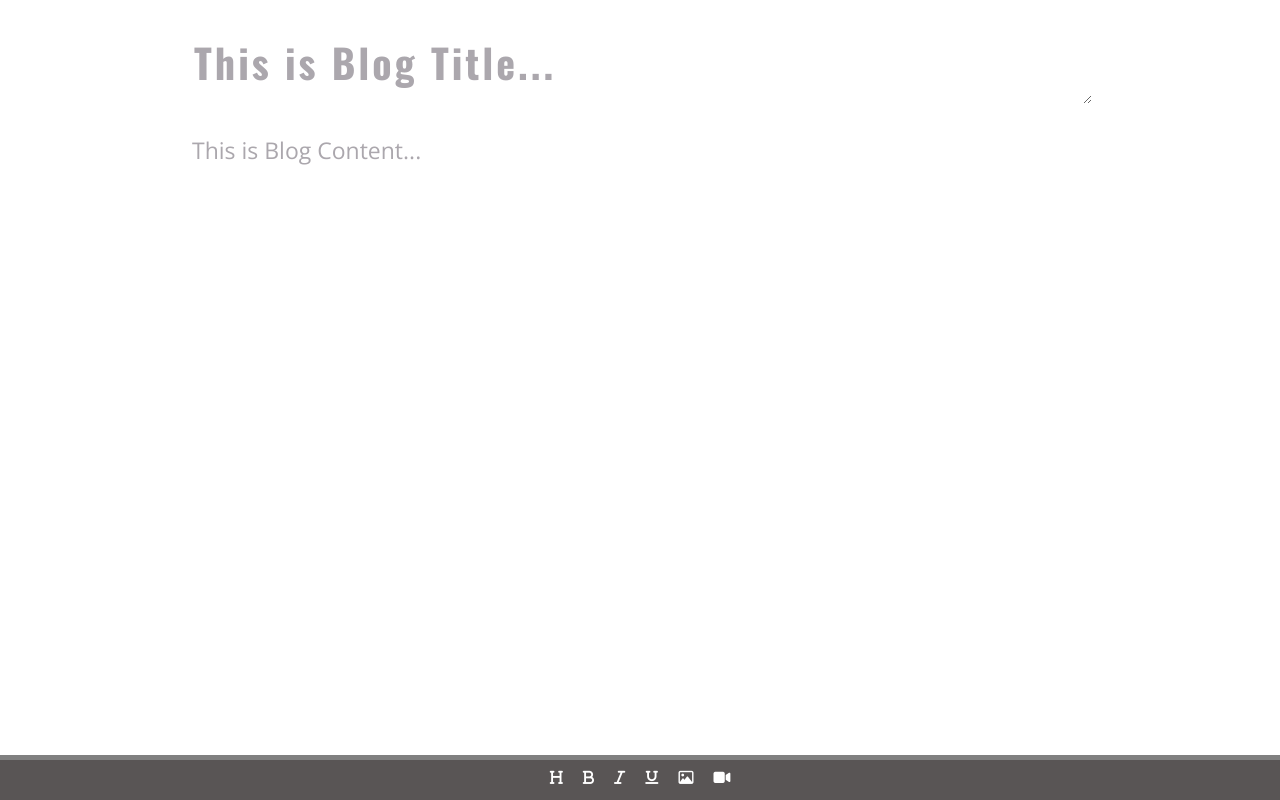
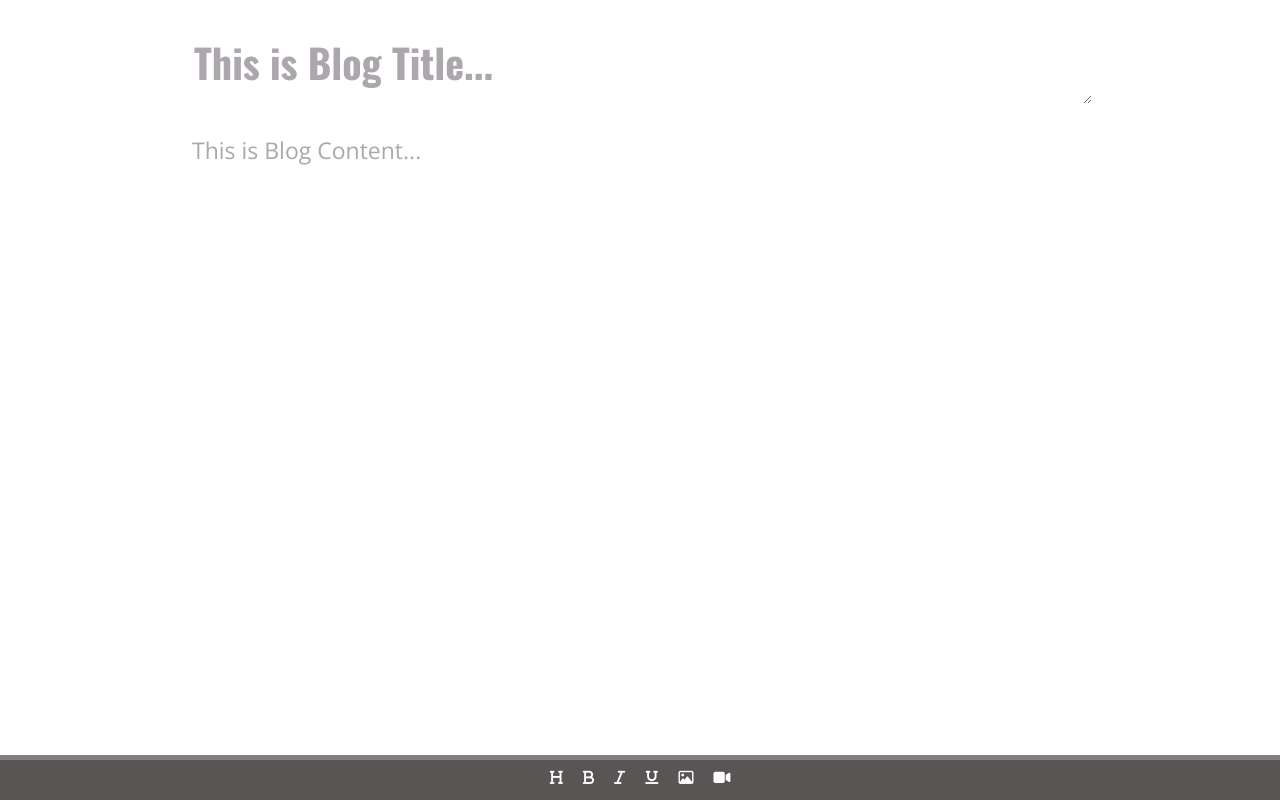
Before and after one commit to love1024/LearningKin, an Angular app: page / in a window 1280 px wide. Built offline with nearby package versions, Linux system fonts and the light colour scheme.

Commit message:
Added style

```diff
--- a/src/app/creator/creator.component.scss
+++ b/src/app/creator/creator.component.scss
@@ -27,7 +27,6 @@ h2 {
 
 .title {
   @include common();
-  letter-spacing: 3px;
   font-family: 'Oswald', sans-serif;
   font-size: 40px;
   font-weight: 600;
```
